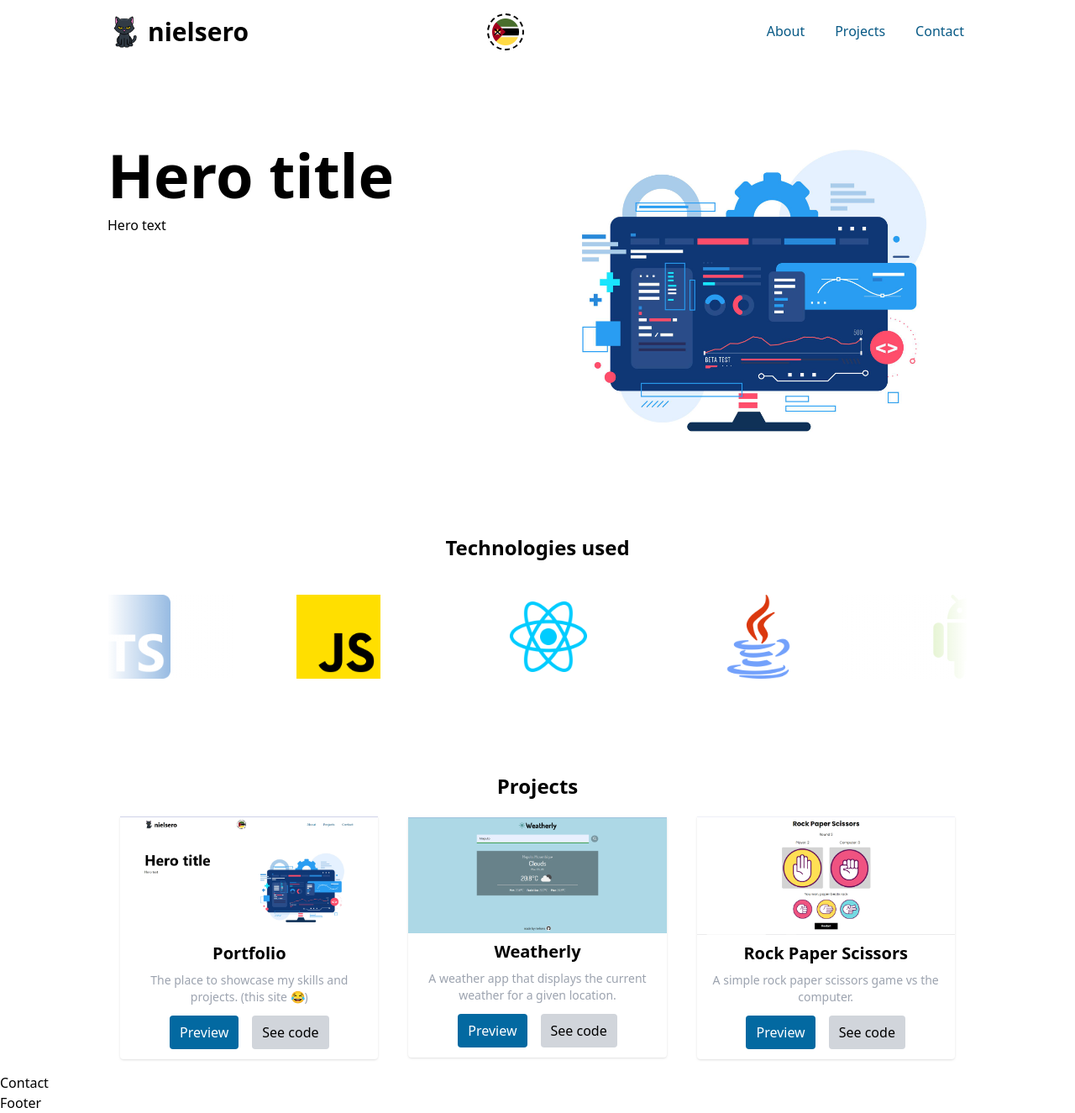
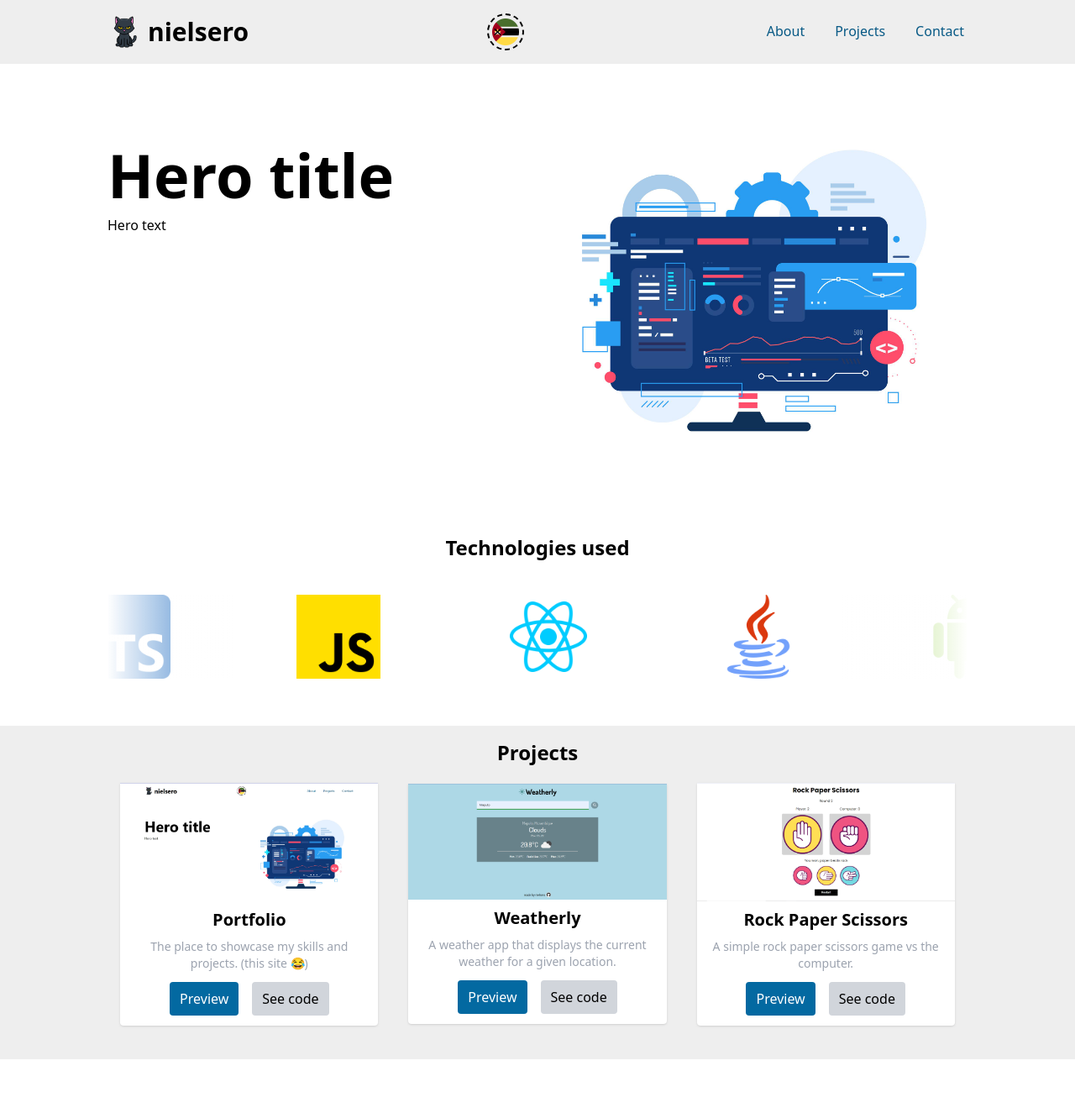
Before and after one commit to nielsero/portfolio, a React (Vite) app: page / in a window 1280 px wide. Shown: the whole page at 84% size. Built offline with nearby package versions, Linux system fonts and the light colour scheme.

Commit message:
Create initial setup for contact & footer
Mix up some bg colors in header and footer sections.

```diff
--- a/src/components/common/Project.tsx
+++ b/src/components/common/Project.tsx
@@ -16,7 +16,7 @@ const Project = ({
   githubLink
 }: ProjectProps) => {
   return (
-    <div className="w-[95%] sm:w-[45%] lg:w-[30%] shadow rounded-b pb-3">
+    <div className="w-[95%] sm:w-[45%] lg:w-[30%] shadow rounded-b pb-3 bg-white">
       <img src={src} alt={alt} className="hover:opacity-80 cursor-pointer" />
 
       <div className="mt-2">
--- a/src/components/layout/Contact.tsx
+++ b/src/components/layout/Contact.tsx
@@ -1,5 +1,9 @@
 function Contact() {
-  return <div>Contact</div>
+  return (
+    <section id="contacts" className="w-full p-4">
+      <div className="container max-w-5xl mx-auto"></div>
+    </section>
+  )
 }
 
 export default Contact
--- a/src/components/layout/Footer.tsx
+++ b/src/components/layout/Footer.tsx
@@ -1,3 +1,7 @@
 export default function Footer() {
-  return <div>Footer</div>
+  return (
+    <footer id="footer" className="w-full p-4">
+      <div className="container max-w-5xl mx-auto"></div>
+    </footer>
+  )
 }
--- a/src/components/layout/Header.tsx
+++ b/src/components/layout/Header.tsx
@@ -11,7 +11,7 @@ function Header({ logo, flag }: Props) {
   const [isNavOpen, setIsNavOpen] = useState<boolean>(false)
 
   return (
-    <header className="w-full py-4 px-2">
+    <header className="w-full py-4 px-2 bg-[#eeeeee]">
       <div className="container flex justify-between items-center max-w-5xl mx-auto">
         <div className="flex gap-2 items-center">
           <img
--- a/src/components/layout/Projects.tsx
+++ b/src/components/layout/Projects.tsx
@@ -6,7 +6,7 @@ type Props = {
 
 function Projects({ projects }: Props) {
   return (
-    <section id="projects" className="w-full p-4 mt-20">
+    <section id="projects" className="w-full p-4 pb-10 mt-10 bg-[#eeeeee]">
       <div className="container max-w-5xl mx-auto">
         <h1 className="text-xl md:text-2xl font-bold text-center">Projects</h1>
         <div className="flex flex-wrap gap-9 items-center justify-center mt-5">
```
